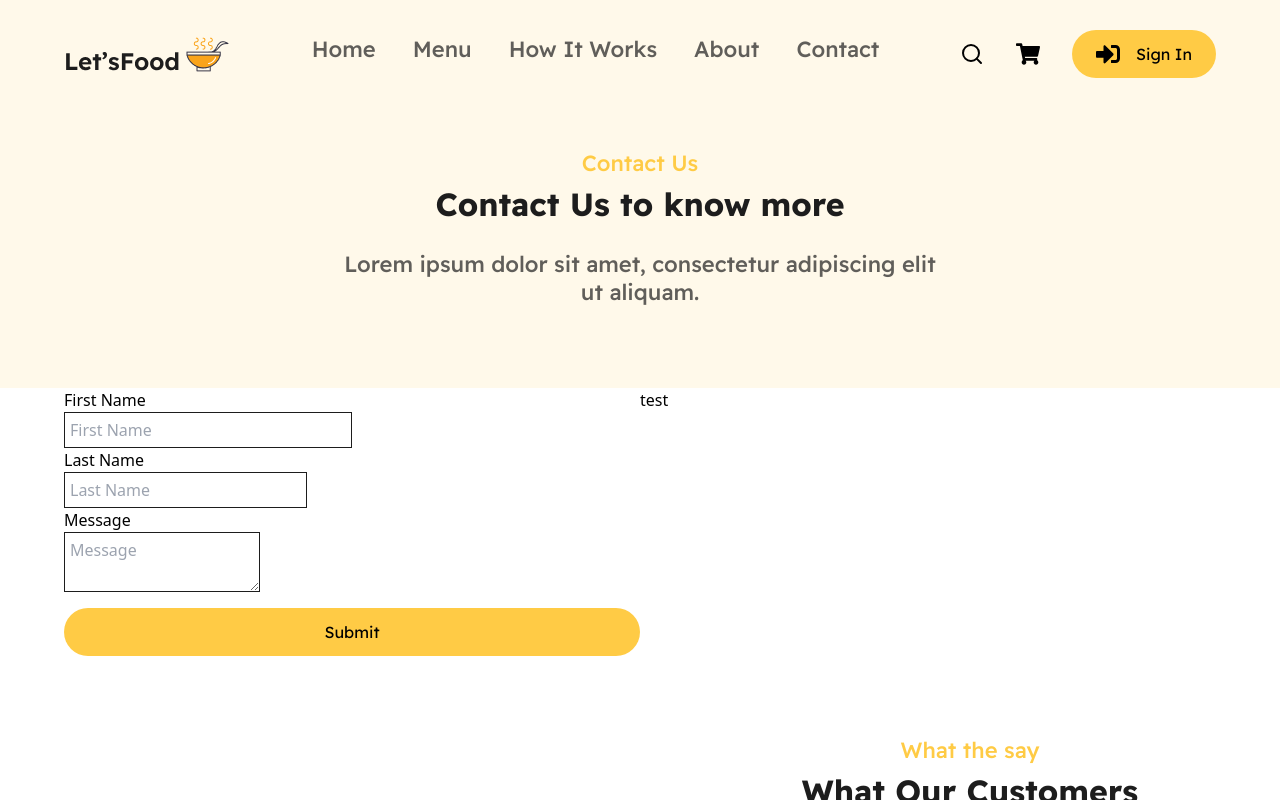
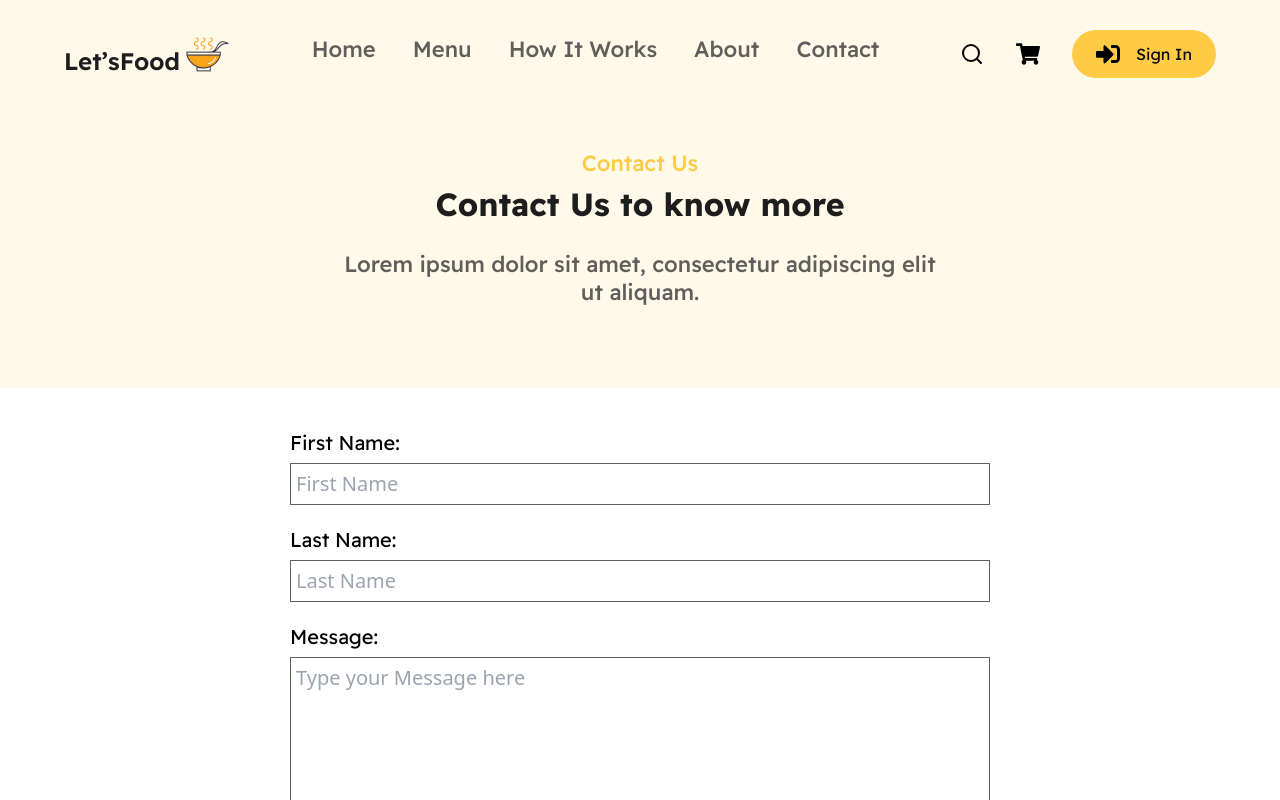
Before and after one commit to jayson-romero/lets-food, a React (Vite) app: page /contact in a window 1280 px wide. Shown: the top 800 px of the page. Built offline with nearby package versions, Linux system fonts and the light colour scheme.

Commit message:
added contact us page

```diff
--- a/src/components/ContactUs/Contact.jsx
+++ b/src/components/ContactUs/Contact.jsx
@@ -2,29 +2,29 @@ import style from '../../style'
 
 const Contact = () => {
   return (
-    <div className= {`${style.maxWidth} ${style.paddingX} ${style.paddingY} flex`}>
-         <form className='flex-1'>
-               <label className="block">First Name</label>
+    <div className= {`${style.maxWidth} ${style.paddingX} ${style.paddingY} ${style.flexCenter} pt-[40px]`}>
+         <form className='w-[700px] '>
+               <label className="block pb-[5px] font-Readex text-[20px]">First Name:</label>
                <input type="text"
-                  className="w-1/2  border border-black p-[5px]"
+                  className="w-full border border-lightblack p-[5px] mb-[20px] text-[20px] focus:border-primary"
                   placeholder='First Name'>
                </input>
 
-               <label className="block">Last Name</label>
+               <label className="block pb-[5px]  font-Readex text-[20px]">Last Name:</label>
                <input type="text"
-                  className="border border-black p-[5px]"
+                  className="w-full  border border-lightblack p-[5px] mb-[20px] text-[20px]"
                   placeholder='Last Name'>
                </input>
 
-               <label className="block">Message</label>
+               <label className="block pb-[5px] font-Readex text-[20px]">Message:</label>
                <textarea type="message"
-                   className='border border-black p-[5px] w-[196px] mb-[10px]'
-                   placeholder='Message'>
+                   className='w-full  border border-lightblack p-[5px] w-[196px] mb-[20px] text-[20px] h-[250px]'
+                   placeholder='Type your Message here'>
                </textarea>
 
                <button type="submit" className=" w-full btn block"> Submit</button>
          </form>
-         <div className='flex-1'>test</div>
+
     </div>
   )
 }
--- a/src/pages/Product.jsx
+++ b/src/pages/Product.jsx
@@ -1,9 +1,48 @@
 import { useParams } from "react-router-dom"
+import {menu} from '../utilities/data'
+import {AiFillHeart} from 'react-icons/ai'
+import styles from "../style"
 
 const ProductPage = () => {
   const { id } = useParams()
+
+  const product = menu.filter((item) => {
+    return item.id === id
+  })
+
+
+
   return (
-    <div>This is a Product with an ID of {id}</div>
+    <div className="product-section">
+        <div className={`${styles.maxWidth}  ${styles.paddingY}
+        ${styles.paddingX} pt-[80px]`}>
+
+
+                {
+                  product.map((item)=> (
+                  <div className="flex gap-[50px]" key={item.id}>
+                    <div className="flex-1 flex justify-center" >
+                      <img src={item.img} alt="img" className="" />
+                      <AiFillHeart className={`${item.favorite ? 'text-primary' : "text-black"} w-[24px] h-[24px]`}/>
+                    </div>
+
+                    <div className="flex-1 font-Readex">
+                      <h3 className="text-[20px] xs:text-[40px]"> {item.title}</h3>
+                      <p className="text-[15px] xs:text-[30px] pb-[10px]">{item.desc}</p>
+                      <p className="text-[30px] xs:text-[50px] pb-[30px] ss:pb-[50px]">${item.prize}</p>
+
+                      <button className="btn">Add to Cart</button>
+                    </div>
+
+                  </div>
+                  ))
+
+                }
+
+
+
+        </div>
+    </div>
   )
 }
 
```
